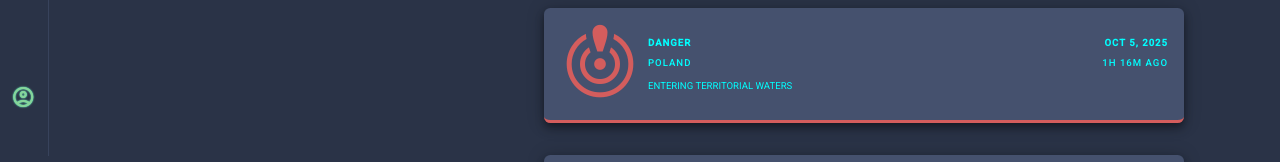
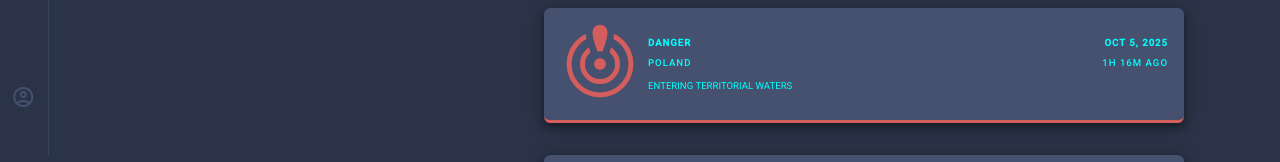
Before and after one commit to Jagiello95/hackyeah2025, an Angular app: page / in a window 1280 px wide. Shown: the part 644-806 px from the top of the page. Built offline with nearby package versions, Linux system fonts and the light colour scheme; no server answers.

Commit message:
disable user btn

```diff
--- a/src/app/components/sidenav/sidenav.html
+++ b/src/app/components/sidenav/sidenav.html
@@ -36,7 +36,7 @@
 </div>
 
 <!-- [matMenuTriggerFor]="menu" -->
-<div class="nav-option nav-option--user" [class.active-link]="'true'">
+<div class="nav-option nav-option--user">
   <mat-icon
     class="nav-option__icon"
     [class.material-symbols-outlined]="true"
--- a/src/app/components/sidenav/sidenav.scss
+++ b/src/app/components/sidenav/sidenav.scss
@@ -21,8 +21,7 @@
     .nav-option--user {
       flex: 1;
       margin: 0 auto;
-      color: cyan !important;
-
+      // color: var(--panel) !important;
       // margin: auto 2rem auto;
     }
 
@@ -153,3 +152,8 @@
   flex: 1;
   flex-direction: column;
 }
+
+.nav-option--user {
+  color: var(--panel);
+  pointer-events: none;
+}
```
